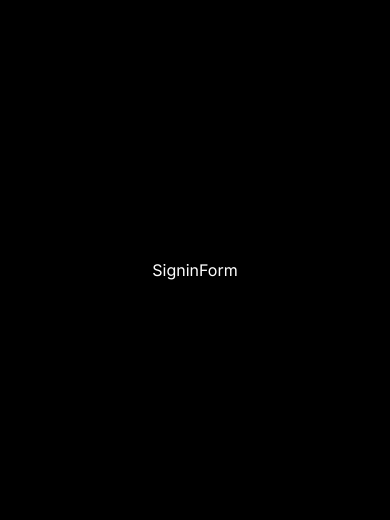
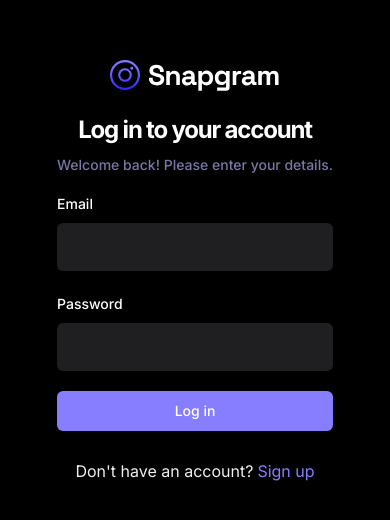
Before and after one commit to lostwithoutlove/Snapgram, a React (Vite) app: page /sign-in in a window 390 px wide. Shown: the part 152-672 px from the top of the page. Built offline with nearby package versions, Linux system fonts and the light colour scheme; no server answers.

Commit message:
Signin/up forms with Appwrite + APIs

```diff
--- a/src/_auth/forms/SigninForm.tsx
+++ b/src/_auth/forms/SigninForm.tsx
@@ -1,5 +1,132 @@
+import * as z from "zod";
+import { useForm } from "react-hook-form";
+import { zodResolver } from "@hookform/resolvers/zod";
+import { Link, useNavigate } from "react-router-dom";
+
+import {
+  Form,
+  FormControl,
+  FormField,
+  FormItem,
+  FormLabel,
+  FormMessage,
+} from "@/components/ui/form";
+import { Input } from "@/components/ui/input";
+import { Button } from "@/components/ui/button";
+import Loader from "@/components/shared/Loader";
+import { useToast } from "@/components/ui/use-toast";
+
+import { SigninValidation } from "@/lib/validation";
+import { useSignInAccount } from "@/lib/react-query/queries";
+import { useUserContext } from "@/context/AuthContext";
+
 const SigninForm = () => {
-  return <div>SigninForm</div>;
+  const { toast } = useToast();
+  const navigate = useNavigate();
+  const { checkAuthUser, isLoading: isUserLoading } = useUserContext();
+
+  // Query
+  const { mutateAsync: signInAccount, isLoading } = useSignInAccount();
+
+  const form = useForm<z.infer<typeof SigninValidation>>({
+    resolver: zodResolver(SigninValidation),
+    defaultValues: {
+      email: "",
+      password: "",
+    },
+  });
+
+  const handleSignin = async (user: z.infer<typeof SigninValidation>) => {
+    console.log("we are here");
+    const session = await signInAccount(user);
+
+    console.log({ session });
+
+    if (!session) {
+      toast({ title: "Login failed. Please try again." });
+
+      return;
+    }
+
+    const isLoggedIn = await checkAuthUser();
+
+    if (isLoggedIn) {
+      form.reset();
+
+      navigate("/");
+    } else {
+      toast({ title: "Login failed. Please try again." });
+
+      return;
+    }
+  };
+
+  return (
+    <Form {...form}>
+      <div className="sm:w-420 flex-center flex-col">
+        <img src="/assets/images/logo.svg" alt="logo" />
+
+        <h2 className="h3-bold md:h2-bold pt-5 sm:pt-12">
+          Log in to your account
+        </h2>
+        <p className="text-light-3 small-medium md:base-regular mt-2">
+          Welcome back! Please enter your details.
+        </p>
+        <form
+          onSubmit={form.handleSubmit(handleSignin)}
+          className="flex flex-col gap-5 w-full mt-4"
+        >
+          <FormField
+            control={form.control}
+            name="email"
+            render={({ field }) => (
+              <FormItem>
+                <FormLabel className="shad-form_label">Email</FormLabel>
+                <FormControl>
+                  <Input type="text" className="shad-input" {...field} />
+                </FormControl>
+                <FormMessage />
+              </FormItem>
+            )}
+          />
+
+          <FormField
+            control={form.control}
+            name="password"
+            render={({ field }) => (
+              <FormItem>
+                <FormLabel className="shad-form_label">Password</FormLabel>
+                <FormControl>
+                  <Input type="password" className="shad-input" {...field} />
+                </FormControl>
+                <FormMessage />
+              </FormItem>
+            )}
+          />
+
+          <Button type="submit" className="shad-button_primary">
+            {isLoading || isUserLoading ? (
+              <div className="flex-center gap-2">
+                <Loader /> Loading...
+              </div>
+            ) : (
+              "Log in"
+            )}
+          </Button>
+
+          <p className="text-small-regular text-light-2 text-center mt-2">
+            Don&apos;t have an account?
+            <Link
+              to="/sign-up"
+              className="text-primary-500 text-small-semibold ml-1"
+            >
+              Sign up
+            </Link>
+          </p>
+        </form>
+      </div>
+    </Form>
+  );
 };
 
 export default SigninForm;
--- a/src/_auth/forms/SignupForm.tsx
+++ b/src/_auth/forms/SignupForm.tsx
@@ -1,8 +1,10 @@
 import { z } from "zod";
 import { zodResolver } from "@hookform/resolvers/zod";
+import { useForm } from "react-hook-form";
+import { Link, useNavigate } from "react-router-dom";
+
 import { Button } from "@/components/ui/button";
-import { useForm } from "react-hook-form";
-import { Link } from "react-router-dom";
+import Loader from "@/components/shared/Loader";
 import {
   Form,
   FormControl,
@@ -13,22 +15,18 @@ import {
 } from "@/components/ui/form";
 import { Input } from "@/components/ui/input";
 import { SignupValidation } from "@/lib/validation";
-import { createUserAccount } from "@/lib/appwrite/api";
+import { useUserContext } from "@/context/AuthContext";
 import { useToast } from "@/components/ui/use-toast";
 
-/*
 import {
   useCreateUserAccount,
   useSignInAccount,
 } from "@/lib/react-query/queries";
-*/
 
 const SignupForm = () => {
   const { toast } = useToast();
-
-  // Queries
-  //  const { mutateAsync: createUserAccount } = useCreateUserAccount();
-  //const { mutateAsync: signInAccount } = useSignInAccount();
+  const { checkAuthUser, isLoading: isUserLoading } = useUserContext();
+  const navigate = useNavigate();
 
   const form = useForm<z.infer<typeof SignupValidation>>({
     resolver: zodResolver(SignupValidation),
@@ -40,15 +38,24 @@ const SignupForm = () => {
     },
   });
 
-  async function onSubmit(values: z.infer<typeof SignupValidation>) {
+  // Queries
+  const { mutateAsync: createUserAccount, isPending: isCreatingAccount } =
+    useCreateUserAccount();
+  const { mutateAsync: signInAccount, isPending: isSigningInUser } =
+    useSignInAccount();
+
+  // Defining the Form Submit Handler
+  const handleSignup = async function onSubmit(
+    values: z.infer<typeof SignupValidation>
+  ) {
     const newUser = await createUserAccount(values);
     console.log(values);
+
     if (!newUser) {
       toast({ title: "Sign up failed. Please try again." });
       return;
     }
-  }
-  /*
+
     const session = await signInAccount({
       email: values.email,
       password: values.password,
@@ -56,8 +63,21 @@ const SignupForm = () => {
 
     if (!session) {
       toast({ title: "Something went wrong. Please login your new account" });
+      navigate("/sign-in");
       return;
-  }*/
+    }
+
+    const isLoggedIn = await checkAuthUser();
+
+    if (isLoggedIn) {
+      form.reset();
+      navigate("/");
+    } else {
+      toast({ title: "Login failed. Please try again." });
+
+      return;
+    }
+  };
 
   return (
     <Form {...form}>
@@ -71,7 +91,7 @@ const SignupForm = () => {
         </p>
 
         <form
-          onSubmit={form.handleSubmit(onSubmit)}
+          onSubmit={form.handleSubmit(handleSignup)}
           className="flex flex-col gap-5 w-full mt-4"
         >
           <FormField
@@ -131,7 +151,13 @@ const SignupForm = () => {
           />
 
           <Button type="submit" className="shad-button_primary">
-            Submit
+            {isCreatingAccount || isSigningInUser || isUserLoading ? (
+              <div className="flex-center gap-2">
+                <Loader /> Loading...
+              </div>
+            ) : (
+              "Sign Up"
+            )}
           </Button>
 
           <p className="text-small-regular text-light-2 text-center mt-2">
--- /dev/null
+++ b/src/components/shared/Loader.tsx
@@ -0,0 +1,13 @@
+const Loader = () => (
+  <div className="flex-center w-full">
+    <img
+      src="/assets/icons/loader.svg"
+      alt="loader"
+      width={24}
+      height={24}
+      className="animate-spin"
+    />
+  </div>
+);
+
+export default Loader;
--- a/src/context/AuthContext.tsx
+++ b/src/context/AuthContext.tsx
@@ -1,5 +1,7 @@
+import { useNavigate } from "react-router-dom";
 import { createContext, useContext, useEffect, useState } from "react";
 import { getCurrentUser } from "@/lib/appwrite/api";
+import { IUser, IContextType } from "@/types";
 
 export const INITIAL_USER = {
   id: "",
@@ -24,18 +26,52 @@ const AuthContext = createContext<IContextType>(INITIAL_STATE);
 // =============================
 
 const AuthProvider = ({ children }: { children: React.ReactNode }) => {
+  const navigate = useNavigate();
   const [user, setUser] = useState<IUser>(INITIAL_USER);
   const [isAuthenticated, setIsAuthenticated] = useState(false);
+  const [isLoading, setIsLoading] = useState(false);
 
   const checkAuthUser = async () => {
+    setIsLoading(true);
     try {
       const currentAccount = await getCurrentUser();
-    } catch (error) {}
+
+      if (currentAccount) {
+        setUser({
+          id: currentAccount.$id,
+          name: currentAccount.name,
+          username: currentAccount.username,
+          email: currentAccount.email,
+          imageUrl: currentAccount.imageUrl,
+          bio: currentAccount.bio,
+        });
+
+        setIsAuthenticated(true);
+        return true;
+      }
+      return false;
+    } catch (error) {
+      console.log(error);
+      return false;
+    } finally {
+      setIsLoading(false);
+    }
   };
+
+  useEffect(() => {
+    const cookieFallback = localStorage.getItem("cookieFallback");
+    //cookieFallback === null ||
+    //cookieFallback === undefined
+    if (cookieFallback === "[]") {
+      navigate("/sign-in");
+    }
+    checkAuthUser();
+  }, []);
 
   const value = {
     user,
     setUser,
+    isLoading,
     isAuthenticated,
     setIsAuthenticated,
     checkAuthUser,
@@ -44,4 +80,6 @@ const AuthProvider = ({ children }: { children: React.ReactNode }) => {
   return <AuthContext.Provider value={value}>{children}</AuthContext.Provider>;
 };
 
-export default AuthContext;
+export default AuthProvider;
+
+export const useUserContext = () => useContext(AuthContext);
--- a/src/lib/appwrite/config.ts
+++ b/src/lib/appwrite/config.ts
@@ -5,15 +5,13 @@ export const appwriteConfig = {
   url: import.meta.env.VITE_APPWRITE_URL,
   databaseId: import.meta.env.VITE_APPWRITE_DATABASE_ID,
   storageId: import.meta.env.VITE_APPWRITE_STORAGE_ID,
-  userCollectionId: import.meta.env.VITE_APPWRITE_USER_COLLECTION_ID,
-  postCollectionId: import.meta.env.VITE_APPWRITE_POST_COLLECTION_ID,
-  savesCollectionId: import.meta.env.VITE_APPWRITE_SAVES_COLLECTION_ID,
+  userCollectionId: import.meta.env.VITE_APPWRITE_USERS_COLLECTION_ID,
 };
 
 export const client = new Client();
 
+client.setEndpoint(appwriteConfig.url);
 client.setProject(appwriteConfig.projectId);
-client.setEndpoint(appwriteConfig.url);
 
 export const account = new Account(client);
 export const databases = new Databases(client);
--- /dev/null
+++ b/src/lib/react-query/QueryProvider.tsx
@@ -0,0 +1,10 @@
+import React from "react";
+import { QueryClientProvider, QueryClient } from "@tanstack/react-query";
+
+const queryClient = new QueryClient();
+
+export const QueryProvider = ({ children }: { children: React.ReactNode }) => {
+  return (
+    <QueryClientProvider client={queryClient}>{children}</QueryClientProvider>
+  );
+};
--- a/src/lib/validation/index.ts
+++ b/src/lib/validation/index.ts
@@ -9,3 +9,8 @@ export const SignupValidation = z.object({
   email: z.string().email(),
   password: z.string().min(8, { message: "Too Short" }),
 });
+
+export const SigninValidation = z.object({
+  email: z.string().email(),
+  password: z.string().min(8, { message: "Too Short" }),
+});
--- a/src/main.tsx
+++ b/src/main.tsx
@@ -1,9 +1,15 @@
 import ReactDOM from "react-dom/client";
 import App from "./App";
 import { BrowserRouter } from "react-router-dom";
+import AuthProvider from "./context/AuthContext";
+import { QueryProvider } from "./lib/react-query/QueryProvider";
 
 ReactDOM.createRoot(document.getElementById("root")!).render(
   <BrowserRouter>
-    <App />
+    <QueryProvider>
+      <AuthProvider>
+        <App />
+      </AuthProvider>
+    </QueryProvider>
   </BrowserRouter>
 );
--- a/src/types/index.ts
+++ b/src/types/index.ts
@@ -46,3 +46,12 @@ export type INewUser = {
   username: string;
   password: string;
 };
+
+export type IContextType = {
+  user: IUser;
+  isLoading: boolean;
+  setUser: React.Dispatch<React.SetStateAction<IUser>>;
+  isAuthenticated: boolean;
+  setIsAuthenticated: React.Dispatch<React.SetStateAction<boolean>>;
+  checkAuthUser: () => Promise<boolean>;
+};
```
Also changed, not shown: src/lib/appwrite/api.ts (+13 -2 lines), src/lib/react-query/queries.ts (+3 -6 lines). Lines whose indentation alone changed are shown as unchanged.
